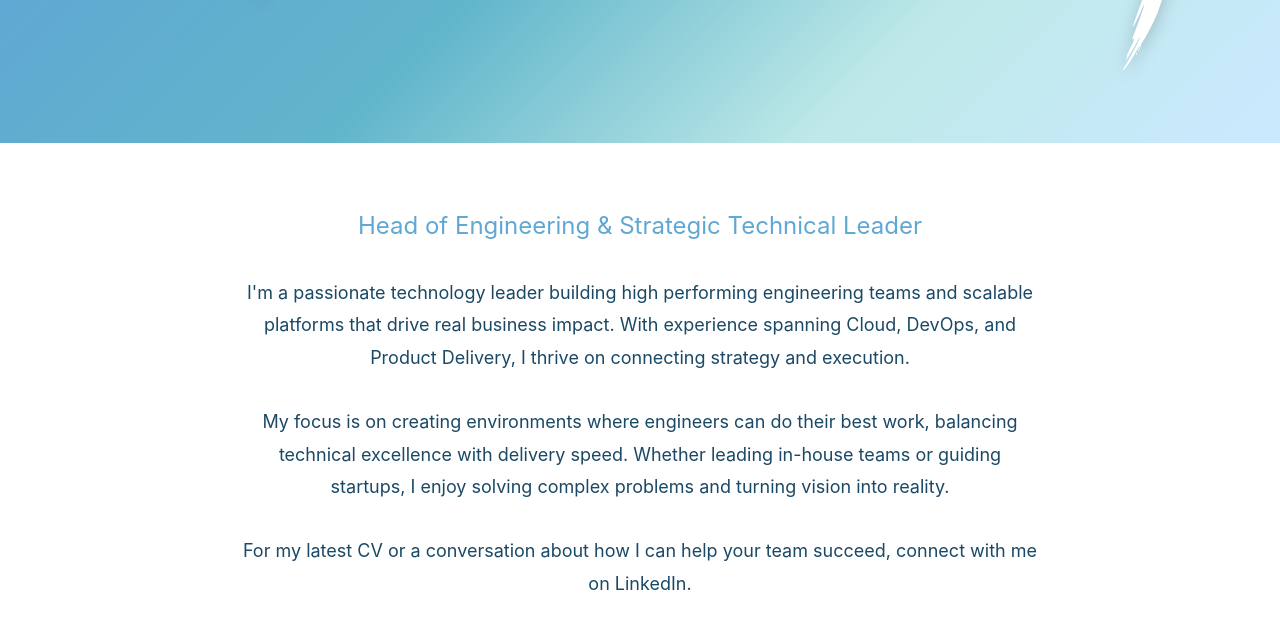
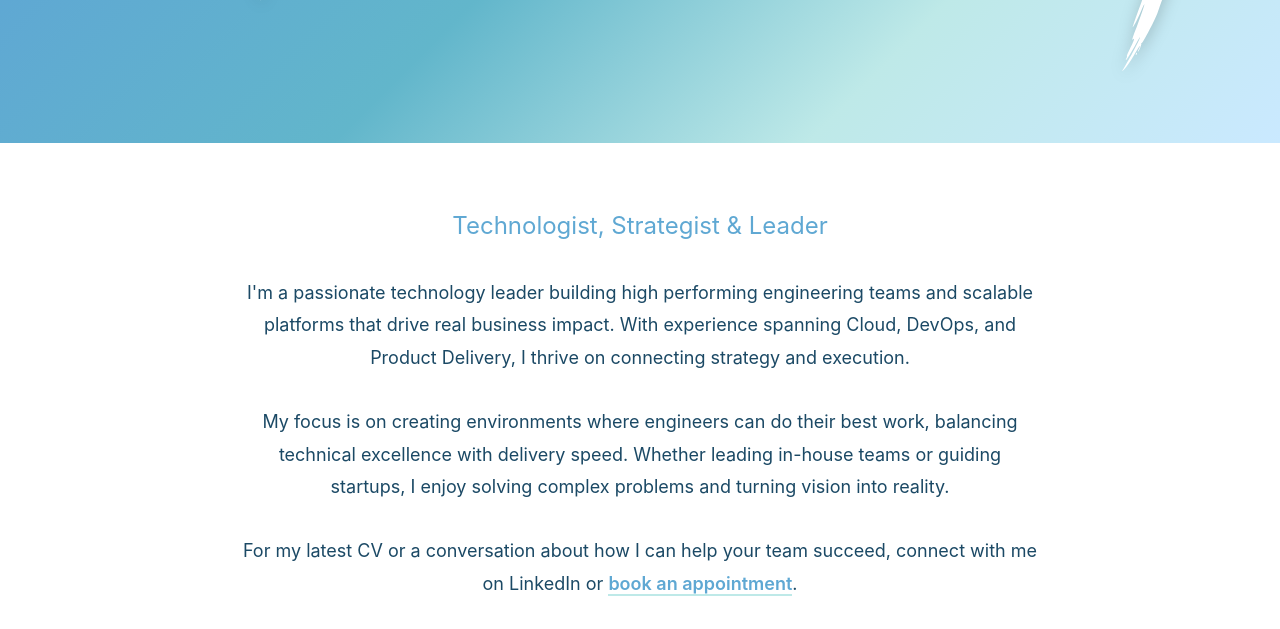
Before and after one commit to mrowling/mrowling.github.io, a website built with Vite: page index.html in a window 1280 px wide. Shown: the part 471-1100 px from the top of the page. Built offline with nearby package versions, Linux system fonts and the light colour scheme.

Commit message:
Update bio section to include appointment booking link and add inline link styles for better accessibility

```diff
--- a/index.html
+++ b/index.html
@@ -14,10 +14,10 @@
     <!-- About Section -->
     <section class="about">
       <div class="container">
-        <p class="tagline">Head of Engineering & Strategic Technical Leader</p>
+        <p class="tagline">Technologist, Strategist & Leader</p>
         <p class="bio">I'm a passionate technology leader building high performing engineering teams and scalable platforms that drive real business impact. With experience spanning Cloud, DevOps, and Product Delivery, I thrive on connecting strategy and execution. </p>
         <p class="bio">My focus is on creating environments where engineers can do their best work, balancing technical excellence with delivery speed. Whether leading in-house teams or guiding startups, I enjoy solving complex problems and turning vision into reality.</p>
-        <p class="bio">For my latest CV or a conversation about how I can help your team succeed, connect with me on LinkedIn.</p>
+        <p class="bio">For my latest CV or a conversation about how I can help your team succeed, connect with me on LinkedIn or <a href="https://calendar.app.google/w8L8eaDN9JqofAxm9" target="_blank" rel="noopener noreferrer" class="inline-link">book an appointment</a>.</p>
         <div class="social-links">
           <a href="https://github.com/mrowling" target="_blank" rel="noopener noreferrer" class="social-link">
             <svg width="24" height="24" viewBox="0 0 24 24" fill="currentColor">
--- a/src/css/_about.scss
+++ b/src/css/_about.scss
@@ -25,6 +25,19 @@
         font-size: 1.125rem;
         color: $color-dark;
         line-height: 1.8;
+
+        .inline-link {
+            color: $color-primary;
+            text-decoration: none;
+            font-weight: 600;
+            border-bottom: 2px solid $color-accent;
+            @include transition;
+
+            &:hover {
+                color: $color-secondary;
+                border-bottom-color: $color-secondary;
+            }
+        }
     }
 }
 
```
